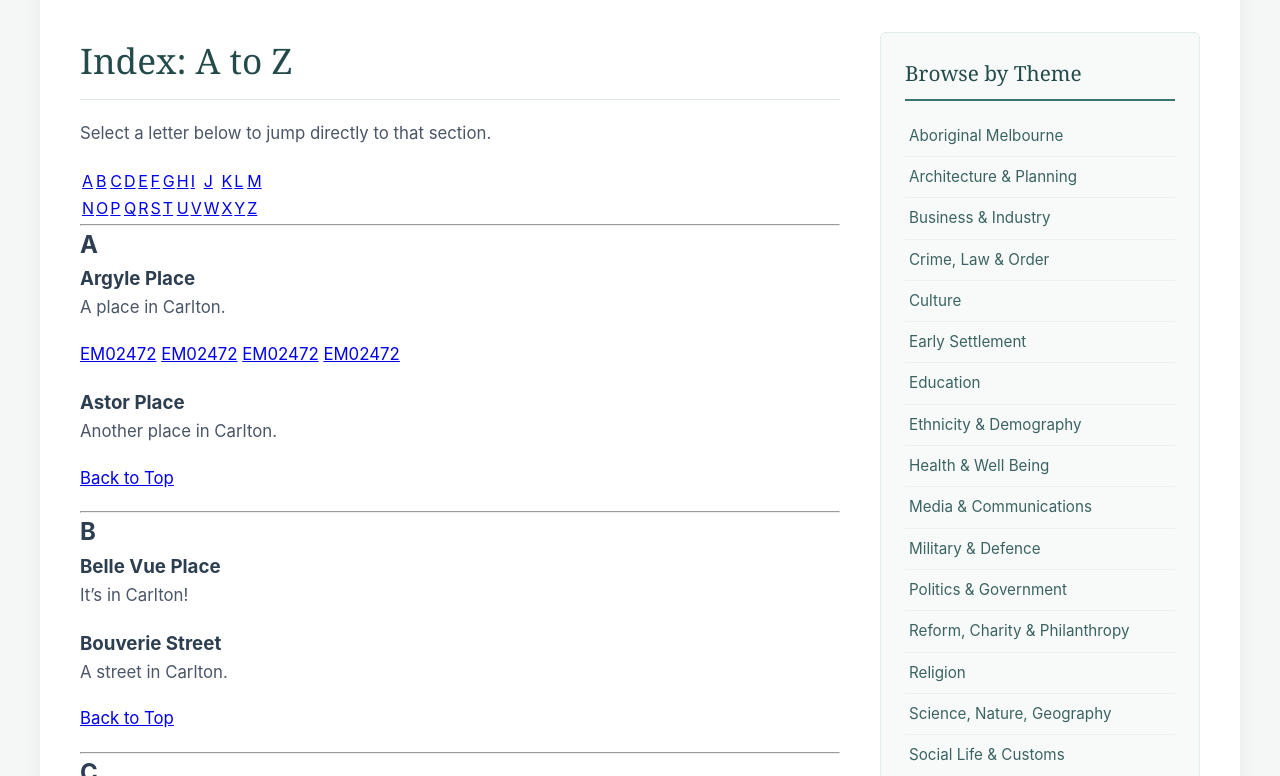
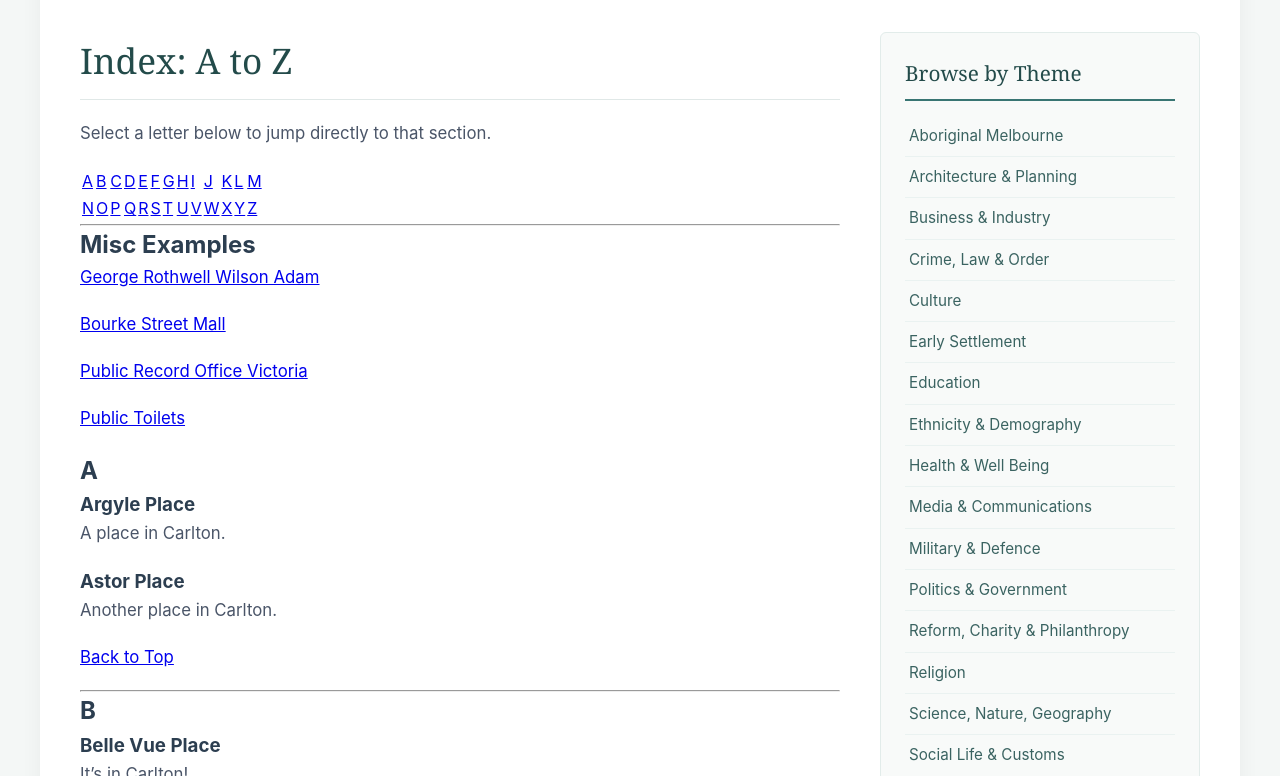
Before and after one commit to notamitchell/order, a Jekyll site: the page built from aToZ.md, in a window 1280 px wide and 900 px high, cut to the strip 124-900 px from the top of the window. Built offline with Jekyll 4.4.1, drawn with Linux system fonts in a browser that asks for light colours.

Commit message:
Update aToZ.md

```diff
--- a/aToZ.md
+++ b/aToZ.md
@@ -13,15 +13,20 @@ Select a letter below to jump directly to that section.
 
 ---
 
+## Misc Examples
+
+[George Rothwell Wilson Adam](biogs?id=EM02472)
+
+[Bourke Street Mall](eac?id=EM00221)
+
+[Public Record Office Victoria](eac?id=EM01205)
+
+[Public Toilets](eac?id=EM01206)
+
 ## A
 
 ### Argyle Place
 A place in Carlton.
-
-[EM02472](biogs.md?id=EM02472)
-[EM02472](eac.md?id=EM00221)
-[EM02472](eac.md?id=EM01205)
-[EM02472](eac.md?id=EM01206)
 
 ### Astor Place
 Another place in Carlton.
```
